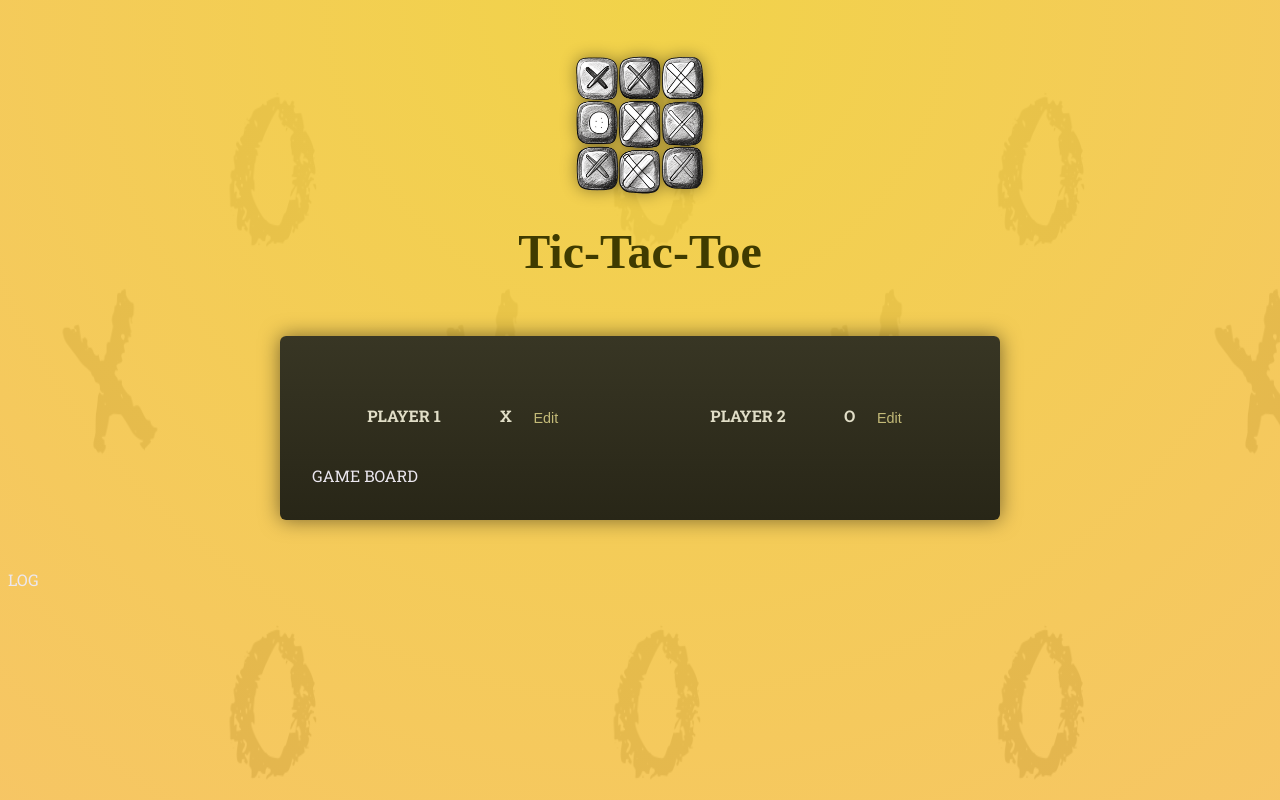
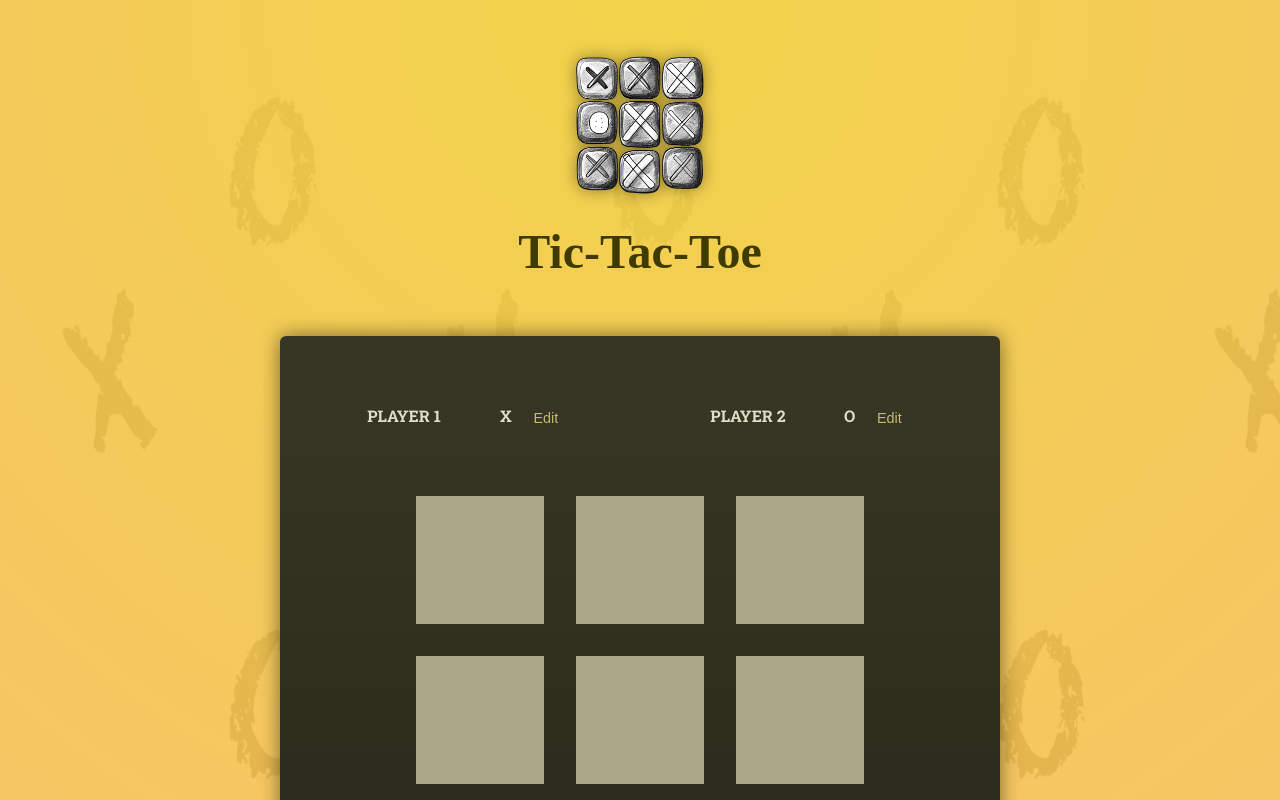
Before and after one commit to Shahbaaz92/Tic-Tac-Toe, a React (Vite) app: page / in a window 1280 px wide. Shown: the top 800 px of the page. Built offline with nearby package versions, Linux system fonts and the light colour scheme; a web font is replaced by a local one.

Commit message:
Update app

```diff
--- a/src/App.jsx
+++ b/src/App.jsx
@@ -1,4 +1,5 @@
 import Player from "./components/Player";
+import GameBoard from "./components/GameBoard";
 
 function App() {
   return (
@@ -8,7 +9,7 @@
           <Player name={"Player 1"} symbol={"X"} />
           <Player name={"Player 2"} symbol={"O"} />
         </ol>
-        GAME BOARD
+        <GameBoard />
       </div>
       LOG
     </main>
--- /dev/null
+++ b/src/components/GameBoard.jsx
@@ -0,0 +1,38 @@
+import { useState } from "react";
+const initialGameBoard = [
+  [null, null, null],
+  [null, null, null],
+  [null, null, null],
+];
+
+function GameBoard() {
+  const [gameBoard, setGameBoard] = useState(initialGameBoard);
+  function handleSelectSquare(rowIndex, colIndex) {
+    setGameBoard((prevGameBoard) => {
+      const updatedBoard = [
+        ...prevGameBoard.map((innerArray) => [...innerArray]),
+      ];
+      updatedBoard[rowIndex][colIndex] = "X";
+      return updatedBoard;
+    });
+  }
+  return (
+    <ol id="game-board">
+      {gameBoard.map((row, rowIndex) => (
+        <li key={rowIndex}>
+          <ol>
+            {row.map((playerSymbol, colIndex) => (
+              <li key={colIndex}>
+                <button onClick={() => handleSelectSquare(rowIndex, colIndex)}>
+                  {playerSymbol}
+                </button>
+              </li>
+            ))}
+          </ol>
+        </li>
+      ))}
+    </ol>
+  );
+}
+
+export default GameBoard;
```
